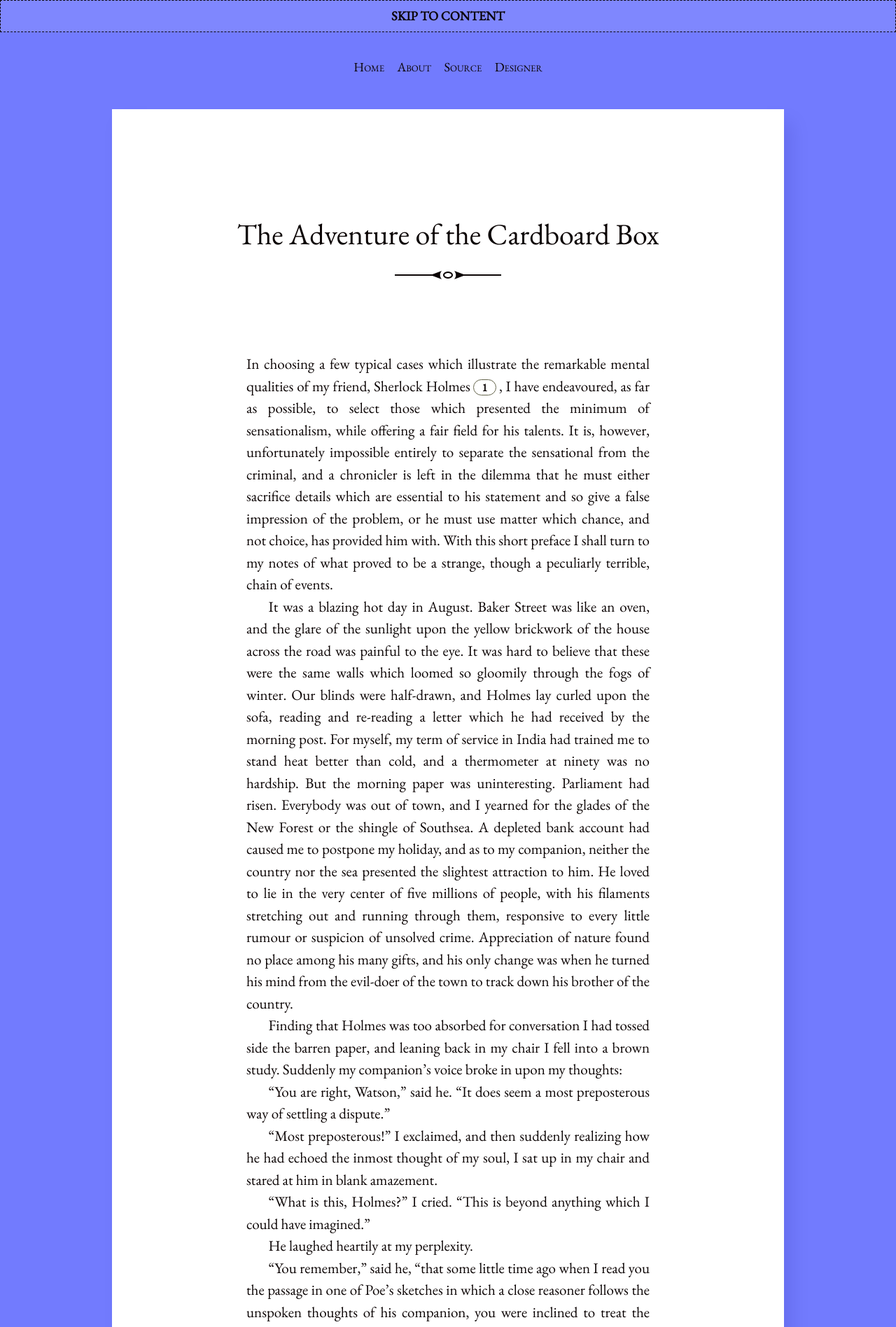
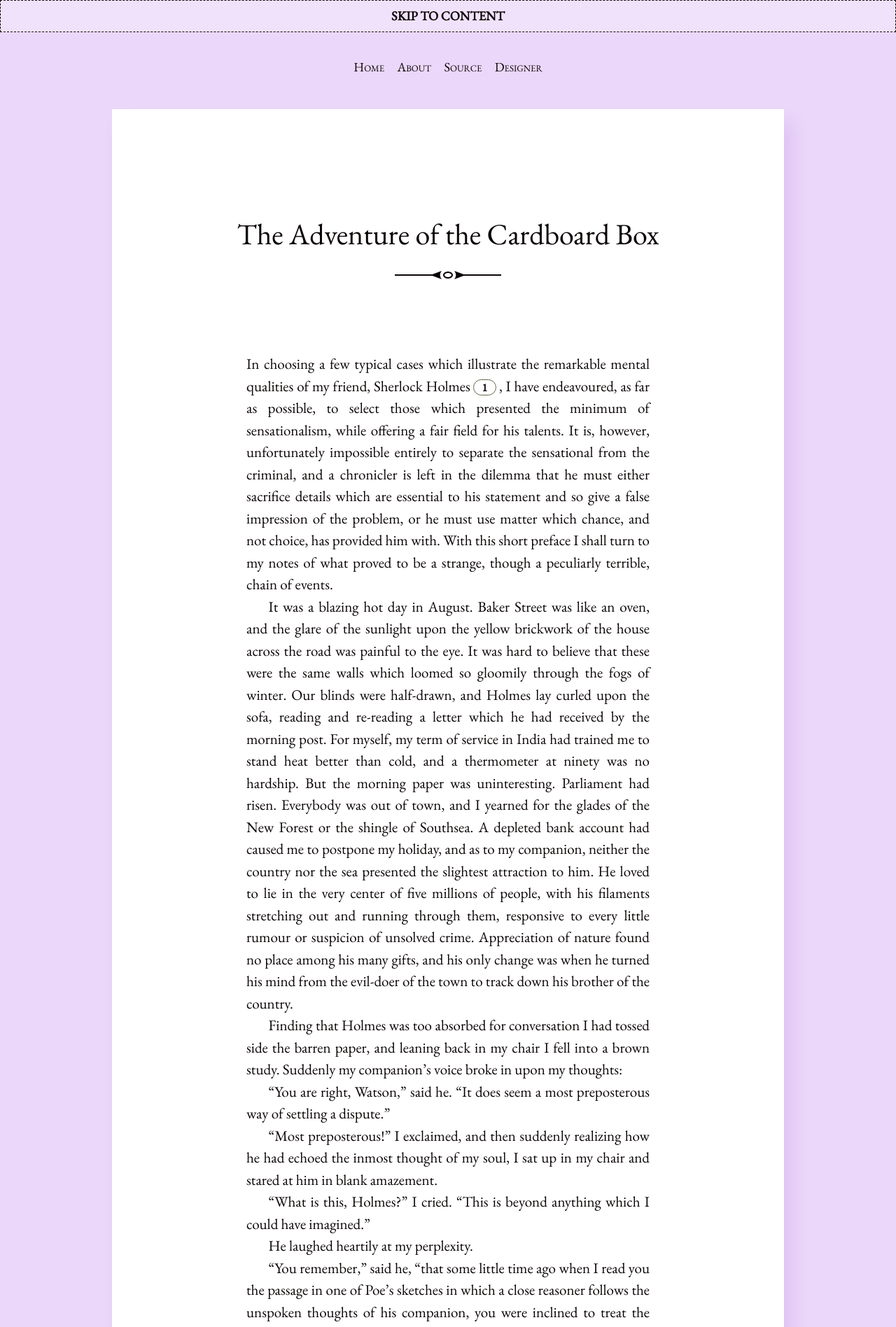
Before and after one commit to takagotch/o2918, a Jekyll site: the page built from _posts/2011-11-11-the-adventure-of-the-cardboard-box.md, in a window 1280 px wide. Shown: the top 1896 px of the page at 70% size. Built offline with Jekyll 4.4.1, drawn with Linux system fonts in a browser that asks for light colours.

Commit message:
Update _variables.scss

```diff
--- a/_sass/_variables.scss
+++ b/_sass/_variables.scss
@@ -1,4 +1,4 @@
-$brand-color:         #727BFE;
+$brand-color:         #EBD7FA;
 $highlight:           lighten($brand-color, 35%);
 $text-color:          #0b0404;
 $muted-text-color:    #64644B;
```
